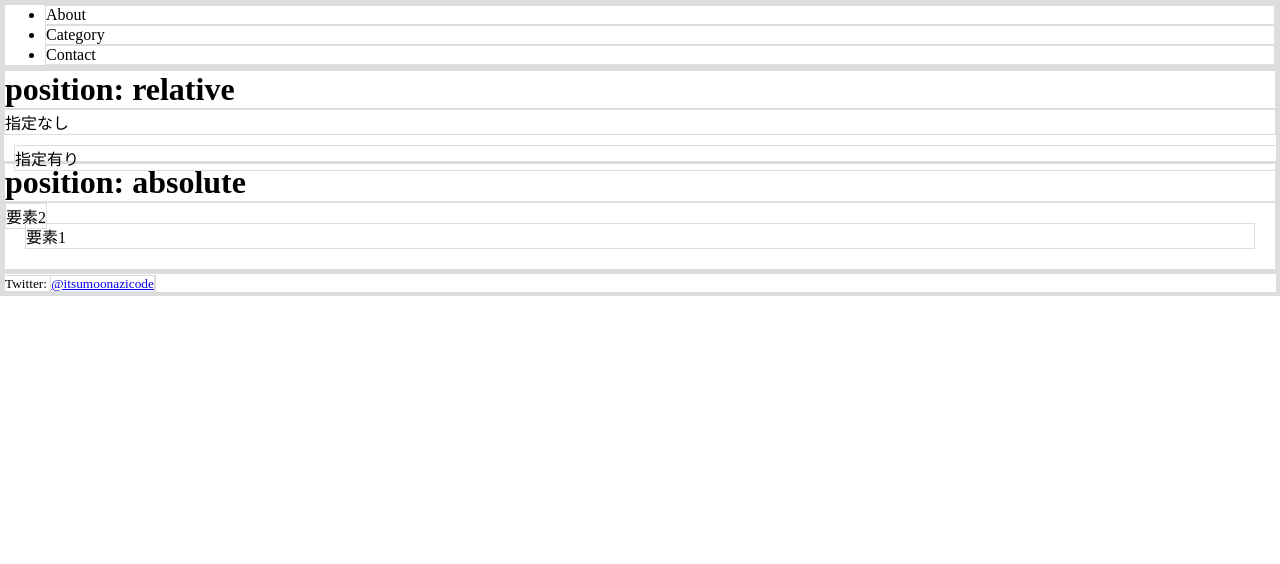
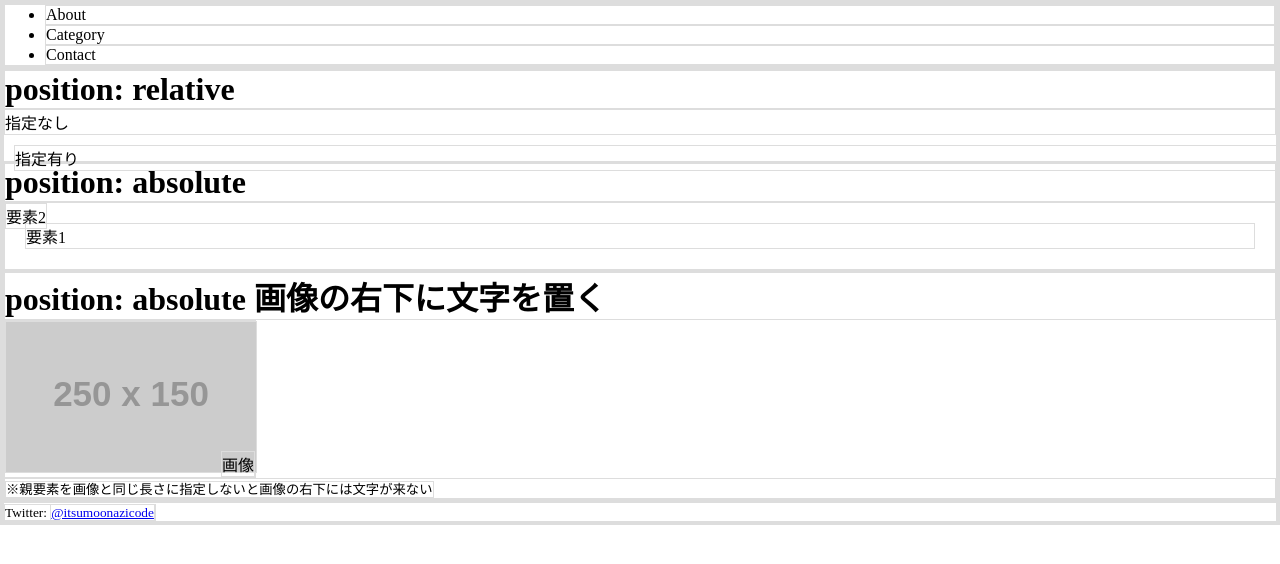
Before and after one commit to itsumoonazicode/20190810-20190818, a plain HTML site: page website/index.html in a window 1280 px wide. Drawn offline with Linux system fonts and the light colour scheme; placeholder pictures from the web are drawn by us.

Commit message:
position: absoluteのサンプル追加2

```diff
--- a/website/index.html
+++ b/website/index.html
@@ -30,6 +30,18 @@
 				<p class="absolute">要素2</p>
 			</div>
 		</div>
+
+		<div>
+			<h1>position: absolute 画像の右下に文字を置く</h1>
+			<div class="exam1">
+				<img src="https://placehold.jp/250x150.png" alt="">
+				<span>画像</span>
+			</div>
+
+			<p>
+				<small>&#x203B;親要素を画像と同じ長さに指定しないと画像の右下には文字が来ない</small>
+			</p>
+		</div>
 	</main>
 	<footer>
 		<p>
--- a/website/style.css
+++ b/website/style.css
@@ -19,3 +19,14 @@
 	top: 0;
 	left: 0;
 }
+
+.exam1 {
+	position: relative;
+	padding: 0;
+	width: 250px;
+}
+.exam1 span {
+	position: absolute;
+	bottom: 0;
+	right: 0;
+}
```
